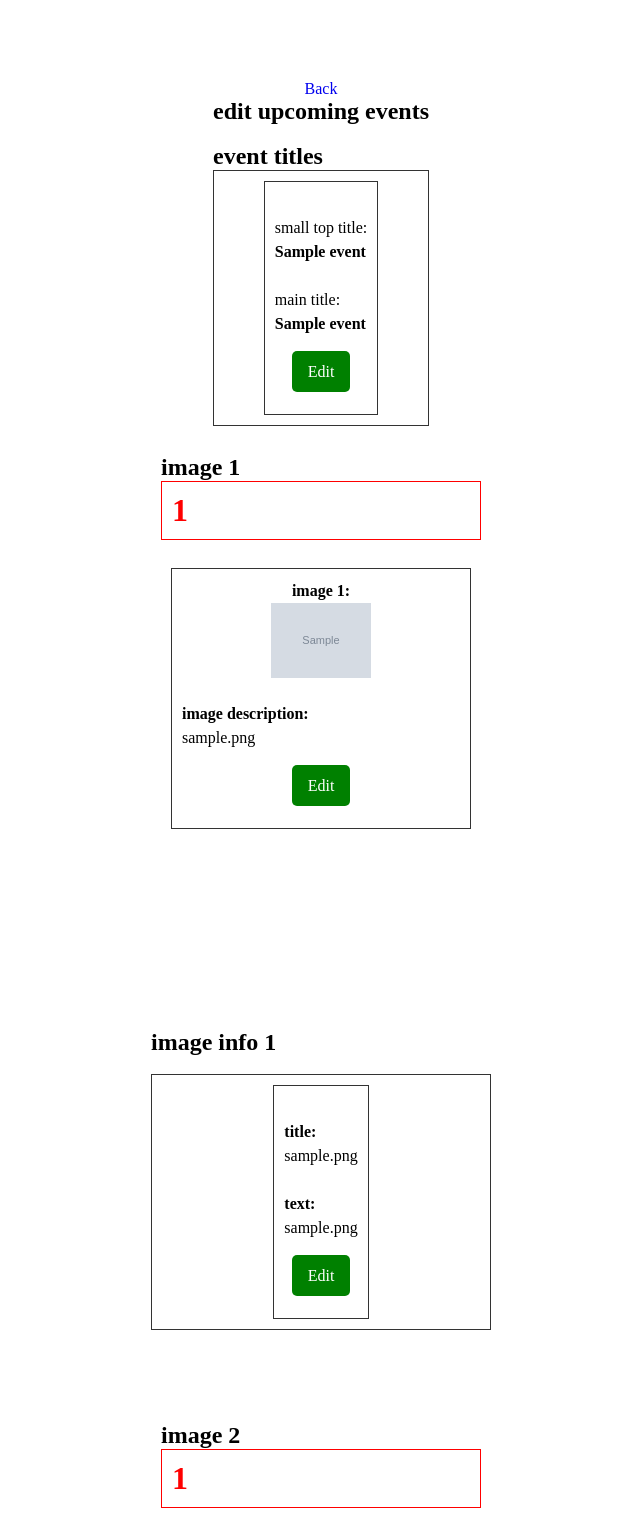
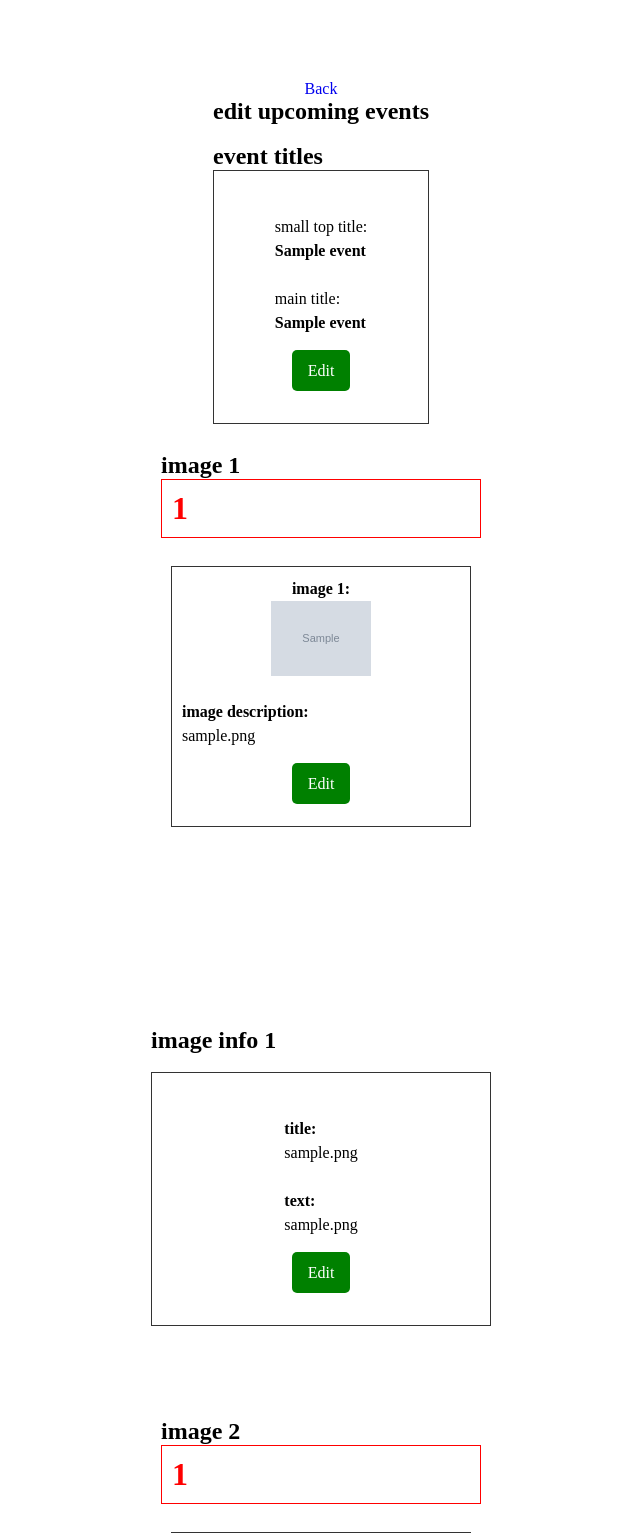
Before and after one commit to VergilKellley/your-restaurant, a PHP site: page /edit_upcoming_events_info.php in a window 1280 px wide. Shown: the top 1533 px of the page, without its empty margins (319-959 px from the left). Run offline with PHP 8.4, Linux system fonts and the light colour scheme; the visitor is signed in with stand-in values (Sample User, id 1); tables that the repository leaves empty or names only in its code hold one stand-in row (values such as "Sample post"); grey boxes marked "Sample" are stand-in pictures; a stand-in replaces the project's code that opens the database connection.

```diff
--- a/edit_upcoming_events_info.php
+++ b/edit_upcoming_events_info.php
@@ -123,7 +123,7 @@ if (!isset($_SESSION["user_id"])) {
             <br>
             <h2>event titles</h2>
             <div
-                style=" display: flex; flex-direction:column; align-items:center; gap:1rem; overflow-y:scroll; border:1px solid #333; padding: 10px">
+                style=" display: flex; flex-direction:column; align-items:center; gap:1rem; border:1px solid #333; padding: 10px">
 
                 <?php
                     $upcoming_events_info_query = "SELECT * FROM upcoming_events";
@@ -131,7 +131,7 @@ if (!isset($_SESSION["user_id"])) {
                     ?>
                 <?php while ($upcoming_events_info = mysqli_fetch_assoc($upcoming_events_info_result)) : ?>
                 <div class='nth-child-bkgd-color'
-                    style='border:1px solid #333; padding:10px; line-height: 1.5; max-width:100%'>
+                    style=' padding:10px; line-height: 1.5; max-width:100%'>
                     <input type="hidden" name="id" value="<?= $upcoming_events_info['id'] ?>">
                     <?php
                             GLOBAL $upcoming_events_id;
@@ -228,7 +228,7 @@ if (!isset($_SESSION["user_id"])) {
             </div>
             <br>
             <div
-                style=" display: flex; flex-direction:column; align-items:center; gap:1rem; overflow-y:scroll; border:1px solid #333; padding: 10px">
+                style=" display: flex; flex-direction:column; align-items:center; gap:1rem;  border:1px solid #333; padding: 10px">
 
                 <?php
                     $upcoming_events_info_query = "SELECT * FROM upcoming_events";
@@ -236,7 +236,7 @@ if (!isset($_SESSION["user_id"])) {
                     ?>
                 <?php while ($upcoming_events_info = mysqli_fetch_assoc($upcoming_events_info_result)) : ?>
                 <div class='nth-child-bkgd-color'
-                    style='border:1px solid #333; padding:10px; line-height: 1.5; max-width:100%'>
+                    style='padding:10px; line-height: 1.5; max-width:100%'>
                     <input type="hidden" name="id" value="<?= $upcoming_events_info['id'] ?>">
                     <?php
                             GLOBAL $upcoming_events_id;
@@ -335,7 +335,7 @@ if (!isset($_SESSION["user_id"])) {
             </div>
             <br>
             <div
-                style=" display: flex; flex-direction:column; align-items:center; gap:1rem; overflow-y:scroll; border:1px solid #333; padding: 10px">
+                style=" display: flex; flex-direction:column; align-items:center; gap:1rem; border:1px solid #333; padding: 10px">
 
                 <?php
                     $upcoming_events_info_query = "SELECT * FROM upcoming_events";
@@ -343,7 +343,7 @@ if (!isset($_SESSION["user_id"])) {
                     ?>
                 <?php while ($upcoming_events_info = mysqli_fetch_assoc($upcoming_events_info_result)) : ?>
                 <div class='nth-child-bkgd-color'
-                    style='border:1px solid #333; padding:10px; line-height: 1.5; max-width:100%'>
+                    style='padding:10px; line-height: 1.5; max-width:100%'>
                     <input type="hidden" name="id" value="<?= $upcoming_events_info['id'] ?>">
                     <?php
                             GLOBAL $upcoming_events_id;
@@ -443,7 +443,7 @@ if (!isset($_SESSION["user_id"])) {
             </div>
             <br>
             <div
-                style=" display: flex; flex-direction:column; align-items:center; gap:1rem; overflow-y:scroll; border:1px solid #333; padding: 10px">
+                style=" display: flex; flex-direction:column; align-items:center; gap:1rem; border:1px solid #333; padding: 10px">
 
                 <?php
                     $upcoming_events_info_query = "SELECT * FROM upcoming_events";
@@ -451,7 +451,7 @@ if (!isset($_SESSION["user_id"])) {
                     ?>
                 <?php while ($upcoming_events_info = mysqli_fetch_assoc($upcoming_events_info_result)) : ?>
                 <div class='nth-child-bkgd-color'
-                    style='border:1px solid #333; padding:10px; line-height: 1.5; max-width:100%'>
+                    style='padding:10px; line-height: 1.5; max-width:100%'>
                     <input type="hidden" name="id" value="<?= $upcoming_events_info['id'] ?>">
                     <?php
                             GLOBAL $upcoming_events_id;
```
